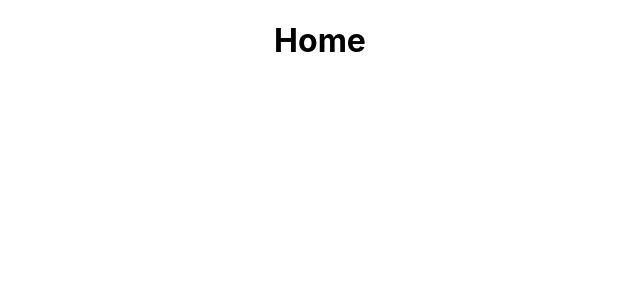
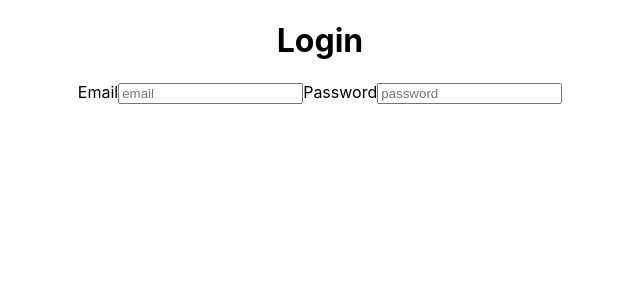
Before and after one commit to timhausweiler/blog-app-frontend, a React (Create React App) app in the folder blog-app-thunder/: page / in a window 1280 px wide. Shown: the top 300 px of the page, without its empty margins (320-960 px from the left). Built offline with nearby package versions, Linux system fonts and the light colour scheme.

Commit message:
added home route, made login form

```diff
--- a/blog-app-thunder/package.json
+++ b/blog-app-thunder/package.json
@@ -6,8 +6,10 @@
     "@testing-library/jest-dom": "^5.16.1",
     "@testing-library/react": "^12.1.2",
     "@testing-library/user-event": "^13.5.0",
+    "axios": "^0.25.0",
     "react": "^17.0.2",
     "react-dom": "^17.0.2",
+    "react-router-dom": "^6.2.1",
     "react-scripts": "5.0.0",
     "web-vitals": "^2.1.4"
   },
--- a/blog-app-thunder/src/App.js
+++ b/blog-app-thunder/src/App.js
@@ -5,7 +5,9 @@ import Home from './screens/Home';
 function App() {
   return (
     <div className="App">
-      <Home />
+      <Routes>
+        <Route path="/" element={<Home />} />
+      </Routes>
     </div>
   );
 }
--- a/blog-app-thunder/src/screens/Home.jsx
+++ b/blog-app-thunder/src/screens/Home.jsx
@@ -1,9 +1,62 @@
-import React from 'react';
+import axios from 'axios';
+import { useState, useEffect } from 'react';
+import { useNavigate } from 'react-router-dom';
+
+const login_input = {
+  email: '',
+  password: '',
+};
+
+const URL = 'http://localhost:3000/api/';
 
 export default function Home() {
+  const [input, setInput] = useState(login_input);
+
+  const navigate = useNavigate();
+
+  useEffect(() => {}, []);
+
+  const handleLoginChange = (e) => {
+    const { id, value } = e.target;
+    setInput((prevInput) => ({
+      ...prevInput,
+      [id]: value,
+    }));
+  };
+
+  const handleLoginSubmit = async (e) => {
+    try {
+      e.preventDefault();
+      const fields = input;
+      await axios.post(`${URL}login`, { fields });
+
+      setInput(login_input);
+      navigate('/');
+    } catch (error) {
+      console.log(error);
+    }
+  };
+
   return (
-    <div>
-      <h1> Home</h1>
+    <div className="login-page">
+      <h1>Login</h1>
+      <form className="login-form" onSubmit={handleLoginSubmit}>
+        <label htmlFor="email">Email</label>
+        <input
+          id="email"
+          value={input.email}
+          placeholder="email"
+          onClick={handleLoginChange}
+        />
+
+        <label htmlFor="password">Password</label>
+        <input
+          id="password"
+          value={input.password}
+          placeholder="password"
+          onClick={handleLoginChange}
+        />
+      </form>
     </div>
   );
 }
```
Also changed, not shown: 1 other file (tests, documents, lock files or other folders).
